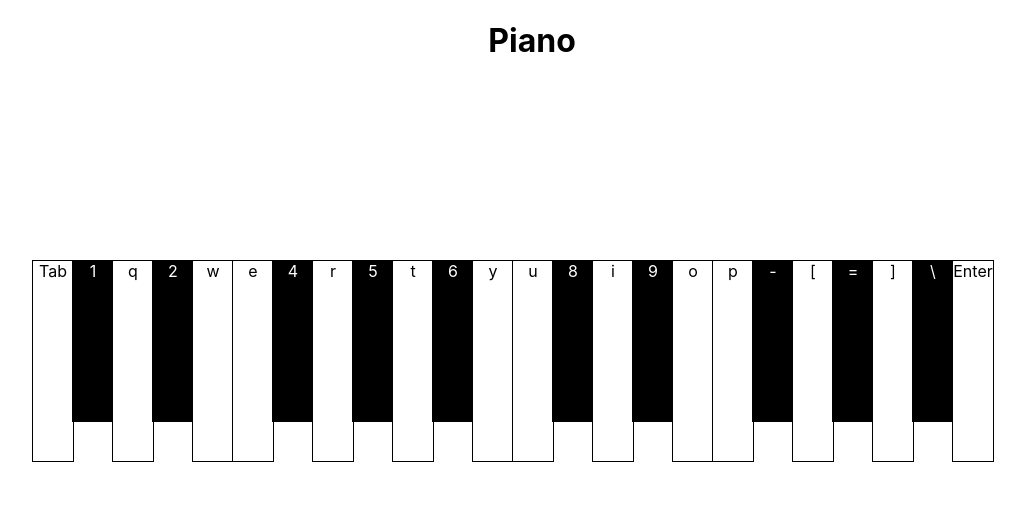
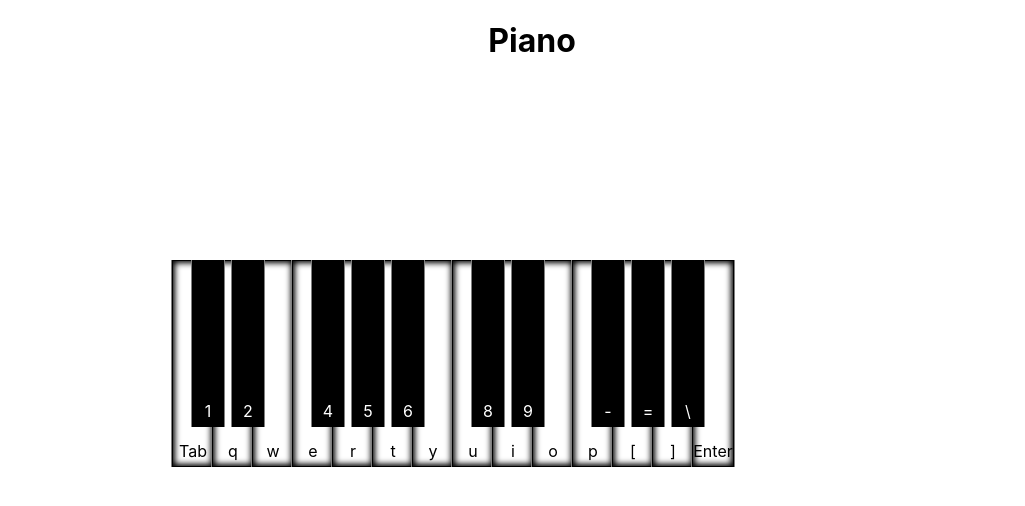
Before and after one commit to dim2a/piano, a React (Create React App) app: page / in a window 1280 px wide. Shown: the top 506 px of the page, without its empty margins (108-1133 px from the left). Built offline with nearby package versions, Linux system fonts and the light colour scheme.

Commit message:
style refactoring

```diff
--- a/src/UI/Keyboard/Keyboard.js
+++ b/src/UI/Keyboard/Keyboard.js
@@ -3,10 +3,11 @@ import styled from 'styled-components';
 import Tone from 'tone';
 
 class Keyboard extends Component {
-  constructor(props) {
-    super(props);
-    this.sound = this.sound.bind(this);
-  }
+  // constructor(props) {
+  //   super(props);
+  //   this.sound = this.sound.bind(this);
+  //   this.positionCalc = this.positionCalc.bind(this);
+  // }
   componentDidMount() {
     document.addEventListener('keydown', this.buttonHandler);
   }
@@ -19,7 +20,6 @@ class Keyboard extends Component {
     e.preventDefault();
     const { keys } = this.props;
     const btn = keys.filter(key => key.key === e.key);
-    console.log(btn[0]);
     if (btn[0]) {
       this.sound(btn[0].name);
     }
@@ -37,10 +37,14 @@ class Keyboard extends Component {
   };
 
   renderKeys(keys) {
-    return keys.map(({ id, name, height, key }) => (
+    // const whiteKeys = keys.filter(key => key.height === 1);
+    // const blackKeys = keys.filter(key => key.height === 0.8);
+    // console.log('white: ', whiteKeys);
+    // console.log('black: ', blackKeys);
+    return keys.map(({ position, name, height, key }) => (
       <Key
-        key={id}
-        id={id}
+        key={position}
+        position={position}
         value={name}
         height={height}
         onClick={this.clickHandler}
@@ -50,6 +54,10 @@ class Keyboard extends Component {
     ));
   }
 
+  // positionCalc = (id, height) => {
+  //   return id * 40;
+  // };
+
   render() {
     const { keys } = this.props;
     return <KeyboardTag>{this.renderKeys(keys)}</KeyboardTag>;
@@ -58,24 +66,32 @@ class Keyboard extends Component {
 
 const KeyboardTag = styled.div`
   position: relative;
-  width: 1000px;
+  width: 800px;
   margin: 100px auto;
 `;
 const Key = styled.div`
   position: absolute;
+  display: flex;
+  justify-content: center;
+  align-items: flex-end;
+  padding-bottom: 5px;
   height: ${({ height }) => height * 200}px;
-  width: 40px;
+  width: ${({ height }) => (height === 0.8 ? '30' : '40')}px;
   border: 1px solid black;
-  color: ${({ height }) => (height === 0.8 ? '#fff' : '#000')}
-  transform: translate(${({ id }) => id * 40}px, 100px);
+  color: ${({ height }) => (height === 0.8 ? '#fff' : '#000')};
+  transform: translate(${({ position }) => position * 40}px, 100px);
   background-color: ${({ height }) => (height === 0.8 ? '#000' : '#fff')};
+  z-index: ${({ height }) => (height === 0.8 ? '2' : '1')}
+  box-shadow: inset 1px 1px 7px 0px rgba(0, 0, 0, 1),
+    inset -1px -1px 7px 0px rgba(0, 0, 0, 1), 1px 0px gray, -1px 0px gray;
   &:hover {
     cursor: pointer;
   }
   &:active {
-    border: 3px solid red;
+    transform: translate(${({ position }) => position * 40}px, 105px);
   }
 `;
 
 export default Keyboard;
 //transform: translate(${({ id, height }) => height === 0.8 ? ((id-1) * 50) + 25 : ((id-1) * 50)+25}px, 100px);
+//transform: translate(${({ id }) => id * 40}px, 100px);
--- a/src/keys.js
+++ b/src/keys.js
@@ -1,26 +1,26 @@
 export const keys = [
-  { id: 0, name: 'C4', key: 'Tab', height: 1 },
-  { id: 1, name: 'C#4', key: '1', height: 0.8 },
-  { id: 2, name: 'D4', key: 'q', height: 1 },
-  { id: 3, name: 'D#4', key: '2', height: 0.8 },
-  { id: 4, name: 'E4', key: 'w', height: 1 },
-  { id: 5, name: 'F4', key: 'e', height: 1 },
-  { id: 6, name: 'F#4', key: '4', height: 0.8 },
-  { id: 7, name: 'G4', key: 'r', height: 1 },
-  { id: 8, name: 'G#4', key: '5', height: 0.8 },
-  { id: 9, name: 'A4', key: 't', height: 1 },
-  { id: 10, name: 'A#4', key: '6', height: 0.8 },
-  { id: 11, name: 'B4', key: 'y', height: 1 },
-  { id: 12, name: 'C5', key: 'u', height: 1 },
-  { id: 13, name: 'C#5', key: '8', height: 0.8 },
-  { id: 14, name: 'D5', key: 'i', height: 1 },
-  { id: 15, name: 'D#5', key: '9', height: 0.8 },
-  { id: 16, name: 'E5', key: 'o', height: 1 },
-  { id: 17, name: 'F5', key: 'p', height: 1 },
-  { id: 18, name: 'F#5', key: '-', height: 0.8 },
-  { id: 19, name: 'G5', key: '[', height: 1 },
-  { id: 20, name: 'G#5', key: '=', height: 0.8 },
-  { id: 21, name: 'A5', key: ']', height: 1 },
-  { id: 22, name: 'A#5', key: '\\', height: 0.8 },
-  { id: 23, name: 'B5', key: 'Enter', height: 1 },
+  { position: 1, name: 'C4', key: 'Tab', height: 1 },
+  { position: 1.5, name: 'C#4', key: '1', height: 0.8 },
+  { position: 2, name: 'D4', key: 'q', height: 1 },
+  { position: 2.5, name: 'D#4', key: '2', height: 0.8 },
+  { position: 3, name: 'E4', key: 'w', height: 1 },
+  { position: 4, name: 'F4', key: 'e', height: 1 },
+  { position: 4.5, name: 'F#4', key: '4', height: 0.8 },
+  { position: 5, name: 'G4', key: 'r', height: 1 },
+  { position: 5.5, name: 'G#4', key: '5', height: 0.8 },
+  { position: 6, name: 'A4', key: 't', height: 1 },
+  { position: 6.5, name: 'A#4', key: '6', height: 0.8 },
+  { position: 7, name: 'B4', key: 'y', height: 1 },
+  { position: 8, name: 'C5', key: 'u', height: 1 },
+  { position: 8.5, name: 'C#5', key: '8', height: 0.8 },
+  { position: 9, name: 'D5', key: 'i', height: 1 },
+  { position: 9.5, name: 'D#5', key: '9', height: 0.8 },
+  { position: 10, name: 'E5', key: 'o', height: 1 },
+  { position: 11, name: 'F5', key: 'p', height: 1 },
+  { position: 11.5, name: 'F#5', key: '-', height: 0.8 },
+  { position: 12, name: 'G5', key: '[', height: 1 },
+  { position: 12.5, name: 'G#5', key: '=', height: 0.8 },
+  { position: 13, name: 'A5', key: ']', height: 1 },
+  { position: 13.5, name: 'A#5', key: '\\', height: 0.8 },
+  { position: 14, name: 'B5', key: 'Enter', height: 1 },
 ];
```
